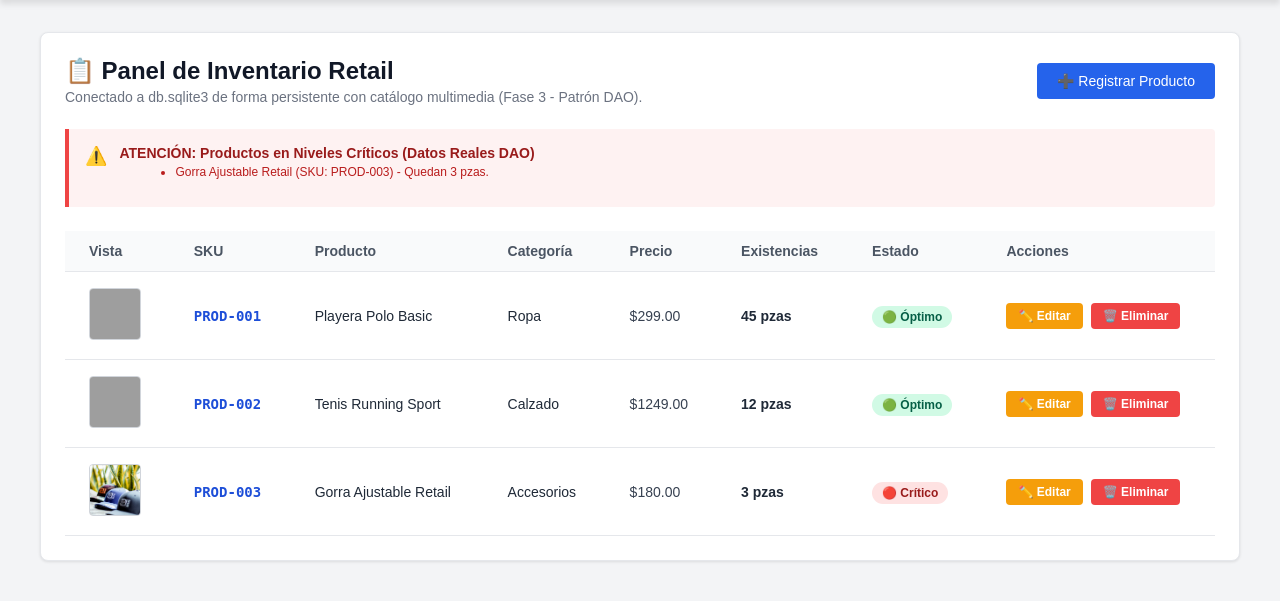
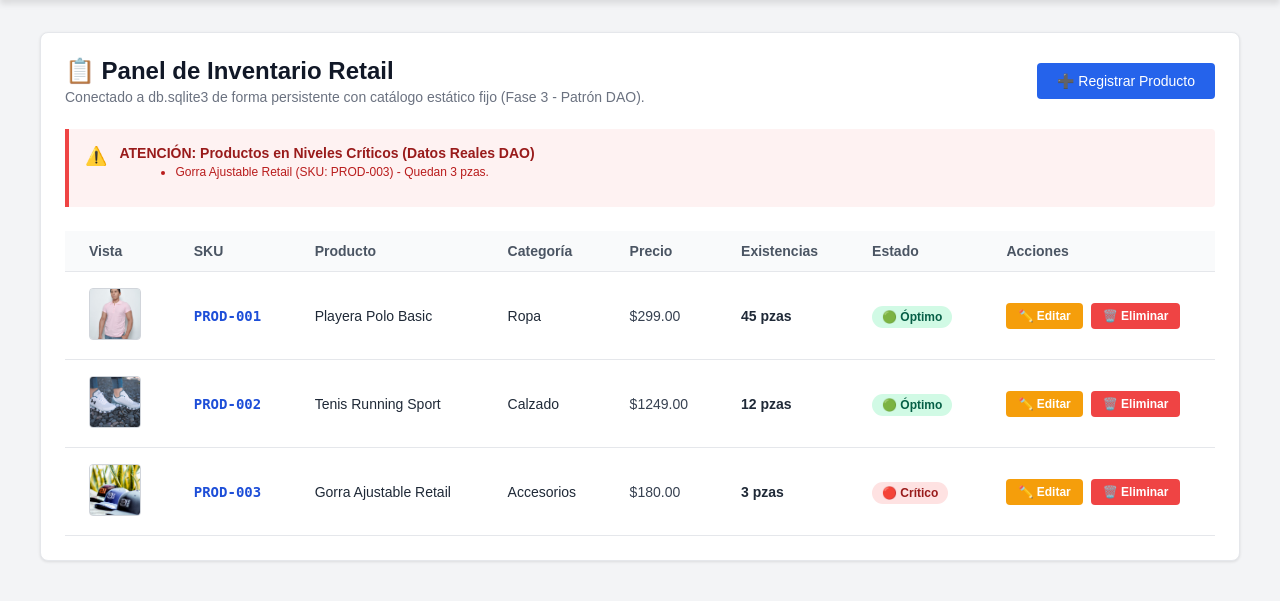
Before and after one commit to emoncada002/inventario_retail_root, a Django app: page / in a window 1280 px wide. Shown: the part 61-662 px from the top of the page. Run offline with Django 5.2, Linux system fonts and the light colour scheme; the visitor is signed in with stand-in values (Sample User, id 1); data comes from the database, SQL or seed files in the repository; parts of the project's set-up code (start-up, migrations or seed data) failed here and were passed over; grey boxes are pictures that could not be loaded.

Commit message:
Se actualizó las imagenes y se agrego en una carpeta static

```diff
--- a/articulos/templates/mainvista/tablero.html
+++ b/articulos/templates/mainvista/tablero.html
@@ -5,7 +5,7 @@
     <div class="card-header">
         <div>
             <h1>📋 Panel de Inventario Retail</h1>
-            <div class="subtitle">Conectado a db.sqlite3 de forma persistente con catálogo multimedia (Fase 3 - Patrón DAO).</div>
+            <div class="subtitle">Conectado a db.sqlite3 de forma persistente con catálogo estático fijo (Fase 3 - Patrón DAO).</div>
         </div>
         <a href="?pestaana=registro&usuario={{ usuario_activo }}" class="btn">➕ Registrar Producto</a>
     </div>
@@ -41,9 +41,14 @@
             <tbody>
                 {% for p in productos %}
                 <tr>
+                    <!-- BLINDAJE MULTIMEDIA DIRECTO EN EL HTML (Aprovecha la carpeta static de VS Code) -->
                     <td>
-                        {% if p.imagen %}
-                            <img src="{{ p.imagen.url }}" class="img-thumb" alt="Foto">
+                        {% if p.sku == "PROD-001" or p.sku == "pr-001" %}
+                            <img src="/static/playera_polo.jpg" class="img-thumb" alt="Foto Playera">
+                        {% elif p.sku == "PROD-002" or p.sku == "pr-002" %}
+                            <img src="/static/tennis_running.jpg" class="img-thumb" alt="Foto Tenis">
+                        {% elif p.sku == "PROD-003" or p.sku == "pr-003" %}
+                            <img src="/static/gorra_ajustable.jpg" class="img-thumb" alt="Foto Gorra">
                         {% else %}
                             <div class="img-thumb" style="display:flex; align-items:center; justify-content:center; font-size:20px; background:#e5e7eb; color:#9ca3af;">📦</div>
                         {% endif %}
```
Also changed, not shown: articulos/static/gorra_ajustable.jpg (renamed from media/productos_fotos/gorra_ajustable.jpg), articulos/static/playera_polo.jpg (added), articulos/static/tennis_running.jpg (added), 5 other files.
